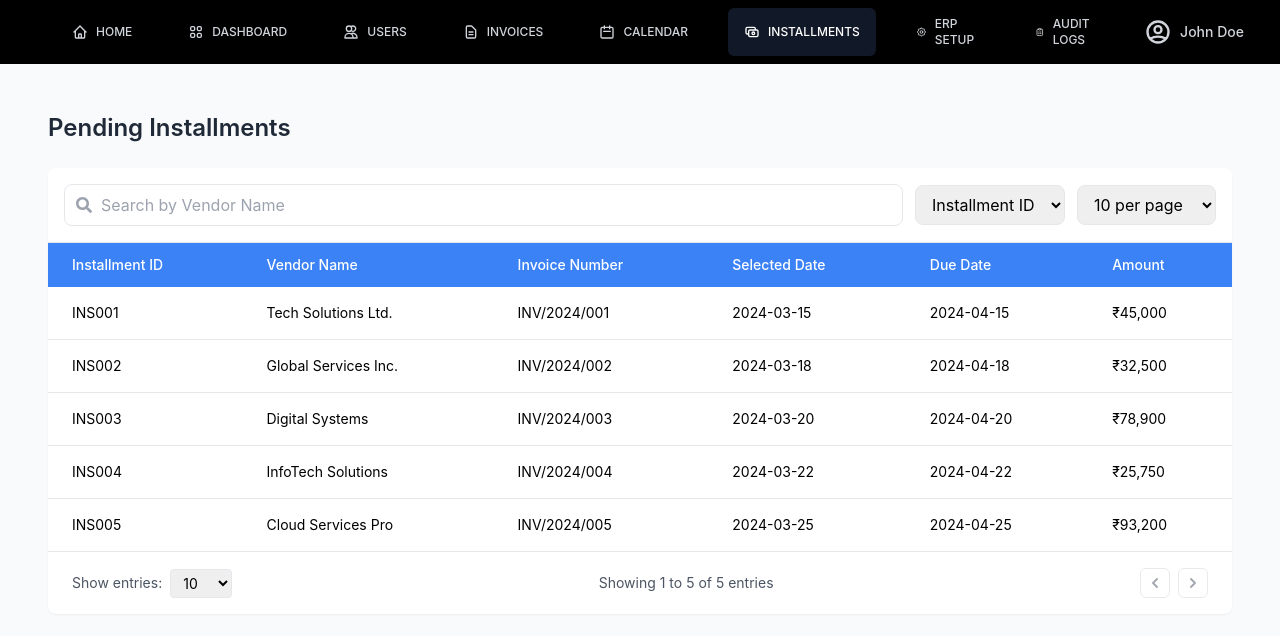
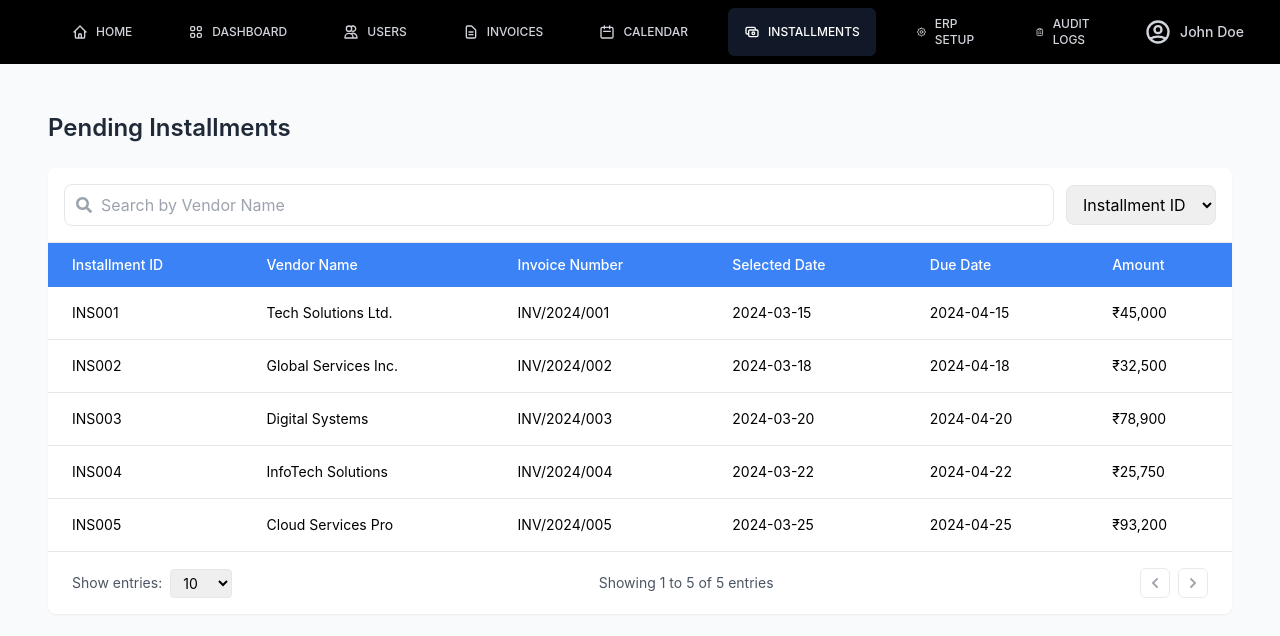
Before and after one commit to thecolossalsparkle/liquidrbac, a React (Create React App) app: page /installments in a window 1280 px wide. Shown: the top 636 px of the page. Built offline with nearby package versions, Linux system fonts and the light colour scheme.

Commit message:
Installments Bug Fixes

```diff
--- a/src/components/installments/InstallmentsFilters.jsx
+++ b/src/components/installments/InstallmentsFilters.jsx
@@ -5,12 +5,9 @@ const InstallmentsFilters = ({
   searchQuery,
   setSearchQuery,
   selectedFilter,
-  setSelectedFilter,
-  itemsPerPage,
-  setItemsPerPage
+  setSelectedFilter
 }) => {
   const filterOptions = ['Installment ID', 'Vendor Name'];
-  const pageOptions = [10, 20, 30, 50];
 
   return (
     <div className="p-3 sm:p-4 border-b flex flex-col sm:flex-row gap-3 sm:items-center">
@@ -35,16 +32,6 @@ const InstallmentsFilters = ({
             <option key={option} value={option}>{option}</option>
           ))}
         </select>
-
-        <select
-          className="border rounded-lg px-3 py-2 text-sm sm:text-base focus:outline-none focus:ring-2 focus:ring-blue-500 w-full sm:w-auto"
-          value={itemsPerPage}
-          onChange={(e) => setItemsPerPage(Number(e.target.value))}
-        >
-          {pageOptions.map(option => (
-            <option key={option} value={option}>{option} per page</option>
-          ))}
-        </select>
       </div>
     </div>
   );
--- a/src/pages/Installments.jsx
+++ b/src/pages/Installments.jsx
@@ -78,8 +78,6 @@ const Installments = () => {
           setSearchQuery={setSearchQuery}
           selectedFilter={selectedFilter}
           setSelectedFilter={setSelectedFilter}
-          itemsPerPage={itemsPerPage}
-          setItemsPerPage={setItemsPerPage}
         />
         <InstallmentsTable installments={currentEntries} />
 
```
